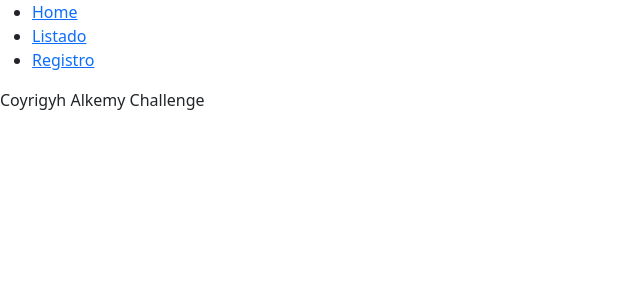
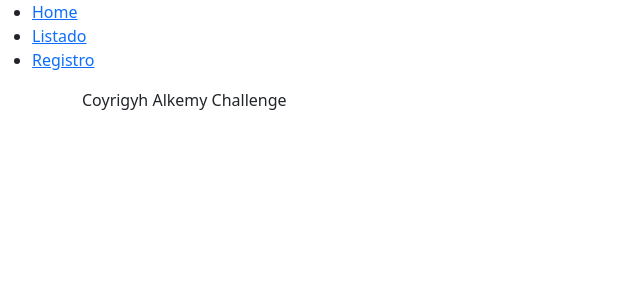
Before and after one commit to vpeinado263/projects-alkemy, a React (Create React App) app: page / in a window 1280 px wide. Shown: the top 300 px of the page, without its empty margins (0-640 px from the left). Built offline with nearby package versions, Linux system fonts and the light colour scheme.

Commit message:
Editar archivo App.js

```diff
--- a/src/App.js
+++ b/src/App.js
@@ -3,23 +3,25 @@ import Footer from './components/Footer';
 import Header from './components/Header';
 import Listado from './components/Listado';
 import Login from './components/Login';
-
 import './css/bootstrap.min.css';
 
 function App() {
+
   return (
     <>
     <Header/>
 
-    {/* <div className='container mt-3'> */}
-     <Routes>
-      <Route path="/login" element={<Login />} />
-      <Route path="/listado" element={<Listado />} />
-     </Routes>
+    <div className='container mt-3'>
 
-    <Footer/>
+      <Routes>
+        <Route path="/"/>
+        <Route path="/listado" element={<Listado />} />
+        <Route path="/login" element={<Login />} />
+      </Routes>
 
+      <Footer/>
 
+    </div>
     </>
   );
 }
```
